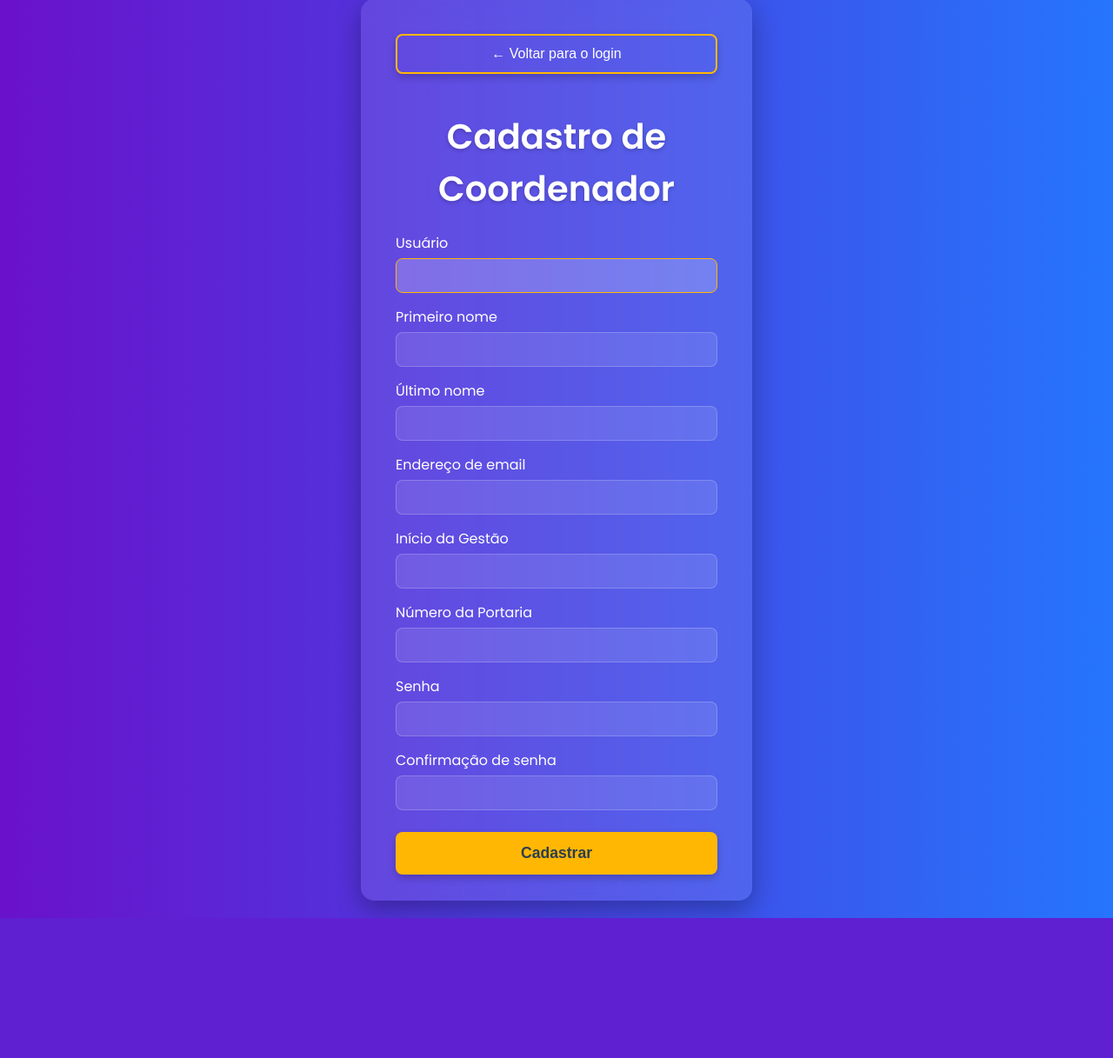
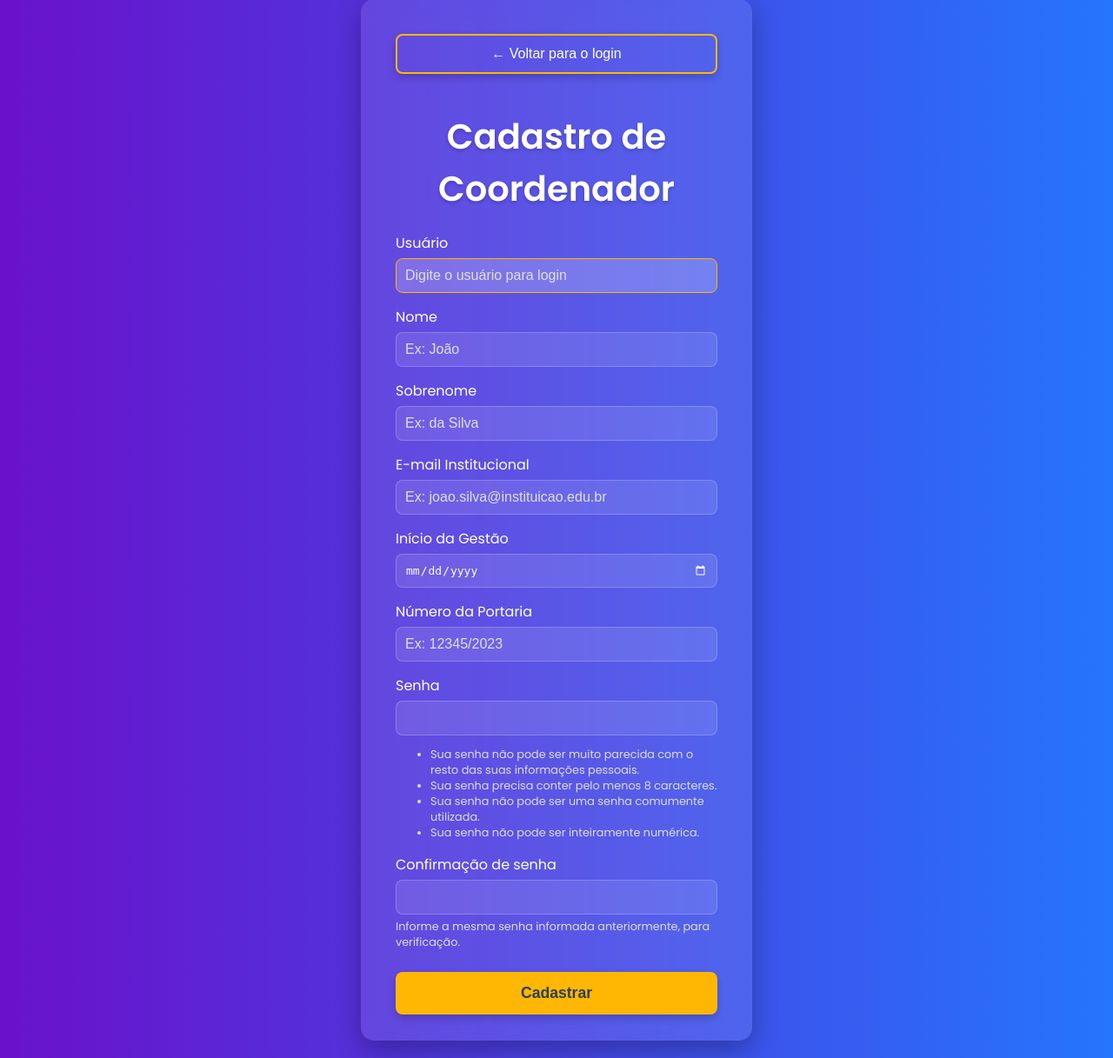
Before and after one commit to Azogh/academica-tcc, a Django app: page /cadastro/ in a window 1280 px wide. Shown: the part 21-1238 px from the top of the page at 87% size. Before the commit the page ends 1077 px from the top, so only its background shows below. Run offline with Django 5.2, Linux system fonts and the light colour scheme.

Commit message:
Melhora UX do autocadastro, refatora forms e ajusta Timezone para SP

```diff
--- a/academica_tcc/settings.py
+++ b/academica_tcc/settings.py
@@ -107,7 +107,7 @@ AUTH_PASSWORD_VALIDATORS = [
 
 LANGUAGE_CODE = 'pt-br'
 
-TIME_ZONE = 'UTC'
+TIME_ZONE = 'America/Sao_Paulo'
 
 USE_I18N = True
 
--- a/core/forms.py
+++ b/core/forms.py
@@ -3,57 +3,111 @@ from django.contrib.auth.forms import UserCreationForm
 from .models import Usuario, MatrizCurricular, Disciplinas, Turma, Horario
 
 # ====================================================================
-# Formulários de Usuário
+# Formulários de Usuário (COORDENADOR)
 # ====================================================================
 
 class CoordenadorCadastroForm(UserCreationForm):
     """
-    Formulário para cadastro de novos coordenadores (Usuários).
-    Herda de UserCreationForm para tratar senhas e criptografia automaticamente.
+    Formulário para cadastro de novos coordenadores.
     """
     class Meta(UserCreationForm.Meta):
         model = Usuario
-        # Campos que aparecerão no formulário HTML
         fields = UserCreationForm.Meta.fields + ('first_name', 'last_name', 'email', 'gestao_inicio', 'portaria')
+
+        # 1. Alterando os Labels para Nome e Sobrenome
+        labels = {
+            'first_name': 'Nome',
+            'last_name': 'Sobrenome',
+            'email': 'E-mail Institucional',
+            'gestao_inicio': 'Início da Gestão',
+            'portaria': 'Número da Portaria'
+        }
+
+        widgets = {
+            # 2. Calendário: type='date' faz aparecer o seletor de data do navegador
+            'gestao_inicio': forms.DateInput(attrs={
+                'class': 'form-control',
+                'type': 'date'
+            }),
+
+            # 3. Limite de caracteres na Portaria e Placeholders
+            'portaria': forms.TextInput(attrs={
+                'class': 'form-control',
+                'placeholder': 'Ex: 12345/2023',
+                'maxlength': '15'
+            }),
+            'first_name': forms.TextInput(attrs={
+                'class': 'form-control',
+                'placeholder': 'Ex: João'
+            }),
+            'last_name': forms.TextInput(attrs={
+                'class': 'form-control',
+                'placeholder': 'Ex: da Silva'
+            }),
+            'email': forms.EmailInput(attrs={
+                'class': 'form-control',
+                'placeholder': 'Ex: joao.silva@instituicao.edu.br'
+            }),
+        }
 
     def __init__(self, *args, **kwargs):
         super().__init__(*args, **kwargs)
-        # Torna campos de nome e email obrigatórios para coordenadores
+
+        # Torna campos obrigatórios
         self.fields['first_name'].required = True
         self.fields['last_name'].required = True
         self.fields['email'].required = True
+
+        # Placeholder para o campo de usuário (que vem do UserCreationForm padrão)
+        self.fields['username'].widget.attrs['placeholder'] = 'Digite o usuário para login'
+
+        # Garante que todos os campos tenham a classe bootstrap, inclusive senha
+        for field_name, field in self.fields.items():
+            if 'class' not in field.widget.attrs:
+                field.widget.attrs['class'] = 'form-control'
 
 # ====================================================================
 # Formulários de Estrutura Curricular
 # ====================================================================
 
 class MatrizCurricularForm(forms.ModelForm):
-    """Formulário para Criar/Editar Matrizes Curriculares."""
     class Meta:
         model = MatrizCurricular
         fields = ['nome', 'curso', 'ch_total', 'estagio', 'acc', 'ano_referencia']
+
+        labels = {
+            'ch_total': 'Carga Horária Total',
+            'acc': 'Horas de Atividades Complementares (ACC)',
+            'estagio': 'Horas de Estágio Obrigatório'
+        }
+
         widgets = {
-            'nome': forms.TextInput(attrs={'class': 'form-control', 'placeholder': 'Ex: Sistemas de Informação 2023'}),
-            'curso': forms.TextInput(attrs={'class': 'form-control'}),
-            'ch_total': forms.NumberInput(attrs={'class': 'form-control'}),
-            'estagio': forms.NumberInput(attrs={'class': 'form-control'}),
-            'acc': forms.NumberInput(attrs={'class': 'form-control'}),
+            'nome': forms.TextInput(attrs={'class': 'form-control', 'placeholder': 'Ex: Bacharelado em Sistemas de Informação - 2023'}),
+            'curso': forms.TextInput(attrs={'class': 'form-control', 'placeholder': 'Ex: Engenharia de Software'}),
+            'ch_total': forms.NumberInput(attrs={'class': 'form-control', 'placeholder': 'Ex: 3200'}),
+            'estagio': forms.NumberInput(attrs={'class': 'form-control', 'placeholder': 'Ex: 300'}),
+            'acc': forms.NumberInput(attrs={'class': 'form-control', 'placeholder': 'Ex: 100'}),
             'ano_referencia': forms.NumberInput(attrs={'class': 'form-control', 'placeholder': 'Ex: 2023'}),
         }
 
 class DisciplinaForm(forms.ModelForm):
-    """Formulário para Criar/Editar Disciplinas."""
     class Meta:
         model = Disciplinas
         fields = ['nome', 'sigla', 'ch', 'semestre', 'codigo', 'matriz_curricular', 'pre_requisitos']
+
+        labels = {
+            'ch': 'Carga Horária',
+            'matriz_curricular': 'Matriz Pertencente'
+        }
+
         widgets = {
-            'nome': forms.TextInput(attrs={'class': 'form-control'}),
-            'sigla': forms.TextInput(attrs={'class': 'form-control'}),
-            'ch': forms.NumberInput(attrs={'class': 'form-control'}),
-            'semestre': forms.NumberInput(attrs={'class': 'form-control'}),
-            'codigo': forms.TextInput(attrs={'class': 'form-control'}),
+            'nome': forms.TextInput(attrs={'class': 'form-control', 'placeholder': 'Ex: Programação Orientada a Objetos'}),
+            'sigla': forms.TextInput(attrs={'class': 'form-control', 'placeholder': 'Ex: POO-I'}),
+            'ch': forms.NumberInput(attrs={'class': 'form-control', 'placeholder': 'Ex: 60'}),
+            'semestre': forms.NumberInput(attrs={'class': 'form-control', 'placeholder': 'Ex: 2'}),
+            'codigo': forms.TextInput(attrs={'class': 'form-control', 'placeholder': 'Ex: INF001'}),
             'matriz_curricular': forms.Select(attrs={'class': 'form-control'}),
-            'pre_requisitos': forms.SelectMultiple(attrs={'class': 'form-control select2'}),
+            'pre_requisitos': forms.SelectMultiple(attrs={'class': 'form-control select2', 'data-placeholder': 'Selecione pré-requisitos...'}),
         }
 
 # ====================================================================
@@ -61,17 +115,15 @@ class DisciplinaForm(forms.ModelForm):
 # ====================================================================
 
 class TurmaForm(forms.ModelForm):
-    """Formulário para Criar/Editar Turmas."""
     class Meta:
         model = Turma
         fields = ['nome', 'ano_ingresso']
         widgets = {
-            'nome': forms.TextInput(attrs={'class': 'form-control', 'placeholder': 'Ex: SI 2024/1'}),
-            'ano_ingresso': forms.NumberInput(attrs={'class': 'form-control'}),
+            'nome': forms.TextInput(attrs={'class': 'form-control', 'placeholder': 'Ex: Turma 2024/1 - Noturno'}),
+            'ano_ingresso': forms.NumberInput(attrs={'class': 'form-control', 'placeholder': 'Ex: 2024'}),
         }
 
 class HorarioForm(forms.ModelForm):
-    """Formulário para Criar/Editar Horários."""
     class Meta:
         model = Horario
         fields = ['turma', 'disciplina', 'dia_semana', 'periodo']
--- a/core/templates/core/autocadastro.html
+++ b/core/templates/core/autocadastro.html
@@ -58,10 +58,12 @@
             color: #fff;
         }
 
+        /* Estiliza todos os inputs textuais e de data */
         input[type="text"],
         input[type="email"],
         input[type="password"],
-        input[type="date"] {
+        input[type="date"],
+        input[type="number"] {
             width: 100%;
             padding: 10px;
             background: rgba(255, 255, 255, 0.1);
@@ -73,13 +75,21 @@
             transition: all 0.3s ease;
         }
 
-        input[type="text"]:focus,
-        input[type="email"]:focus,
-        input[type="password"]:focus,
-        input[type="date"]:focus {
+        /* Estiliza o ícone do calendário para ser branco (funciona no Chrome/Edge) */
+        input[type="date"]::-webkit-calendar-picker-indicator {
+            filter: invert(1);
+            cursor: pointer;
+        }
+
+        input:focus {
             background: rgba(255, 255, 255, 0.2);
             border-color: #ffb703;
             outline: none;
+        }
+
+        input::placeholder {
+            color: #e0e0e0; /* Levemente mais cinza para diferenciar do texto digitado */
+            opacity: 1;
         }
 
         button {
@@ -123,37 +133,108 @@
         }
 
         .errorlist {
-            color: #ffb703;
+            color: #ffeb3b; /* Amarelo mais claro para ler melhor no fundo azul */
             list-style-type: none;
             padding: 0;
-            font-size: 0.9em;
+            font-size: 0.85em;
             text-align: left;
             margin-top: 5px;
+            background: rgba(0,0,0,0.2); /* Fundo escuro suave atrás do erro */
+            padding: 5px;
+            border-radius: 4px;
         }
     </style>
 </head>
 <body>
     <div class="container">
-        <a href="{% url 'login' %}">
+        <a href="{% url 'login' %}" style="text-decoration: none;">
             <button type="button" class="btn-back">← Voltar para o login</button>
         </a>
 
         <h1>Cadastro de Coordenador</h1>
+
         <form method="post">
             {% csrf_token %}
+
+            <div class="form-group">
+                <label for="{{ form.username.id_for_label }}">{{ form.username.label }}</label>
+                {{ form.username }}
+                {% if form.username.errors %}
+                    <ul class="errorlist">
+                        {% for error in form.username.errors %} <li>{{ error }}</li> {% endfor %}
+                    </ul>
+                {% endif %}
+            </div>
+
+            <div class="form-group">
+                <label for="{{ form.first_name.id_for_label }}">{{ form.first_name.label }}</label>
+                {{ form.first_name }}
+                {% if form.first_name.errors %}
+                    <ul class="errorlist">
+                        {% for error in form.first_name.errors %} <li>{{ error }}</li> {% endfor %}
+                    </ul>
+                {% endif %}
+            </div>
+
+            <div class="form-group">
+                <label for="{{ form.last_name.id_for_label }}">{{ form.last_name.label }}</label>
+                {{ form.last_name }}
+                {% if form.last_name.errors %}
+                    <ul class="errorlist">
+                        {% for error in form.last_name.errors %} <li>{{ error }}</li> {% endfor %}
+                    </ul>
+                {% endif %}
+            </div>
+
+            <div class="form-group">
+                <label for="{{ form.email.id_for_label }}">{{ form.email.label }}</label>
+                {{ form.email }}
+                {% if form.email.errors %}
+                    <ul class="errorlist">
+                        {% for error in form.email.errors %} <li>{{ error }}</li> {% endfor %}
+                    </ul>
+                {% endif %}
+            </div>
+
+            <div class="form-group">
+                <label for="{{ form.gestao_inicio.id_for_label }}">{{ form.gestao_inicio.label }}</label>
+                {{ form.gestao_inicio }}
+                {% if form.gestao_inicio.errors %}
+                    <ul class="errorlist">
+                        {% for error in form.gestao_inicio.errors %} <li>{{ error }}</li> {% endfor %}
+                    </ul>
+                {% endif %}
+            </div>
+
+            <div class="form-group">
+                <label for="{{ form.portaria.id_for_label }}">{{ form.portaria.label }}</label>
+                {{ form.portaria }}
+                {% if form.portaria.errors %}
+                    <ul class="errorlist">
+                        {% for error in form.portaria.errors %} <li>{{ error }}</li> {% endfor %}
+                    </ul>
+                {% endif %}
+            </div>
+
             {% for field in form %}
+                {% if field.name not in "username first_name last_name email gestao_inicio portaria" %}
                     <div class="form-group">
                         <label for="{{ field.id_for_label }}">{{ field.label }}</label>
                         {{ field }}
                         {% if field.errors %}
                             <ul class="errorlist">
-                            {% for error in field.errors %}
-                                <li>{{ error }}</li>
-                            {% endfor %}
+                                {% for error in field.errors %} <li>{{ error }}</li> {% endfor %}
                             </ul>
                         {% endif %}
+                        {% if field.help_text %}
+                            <small style="color: #ddd; font-size: 0.8em; display: block; margin-top: 5px;">
+                                {{ field.help_text|safe }}
+                            </small>
+                        {% endif %}
                     </div>
+                {% endif %}
             {% endfor %}
+
             <button type="submit">Cadastrar</button>
         </form>
     </div>
```
Also changed, not shown: db.sqlite3. Lines whose indentation alone changed are shown as unchanged.
